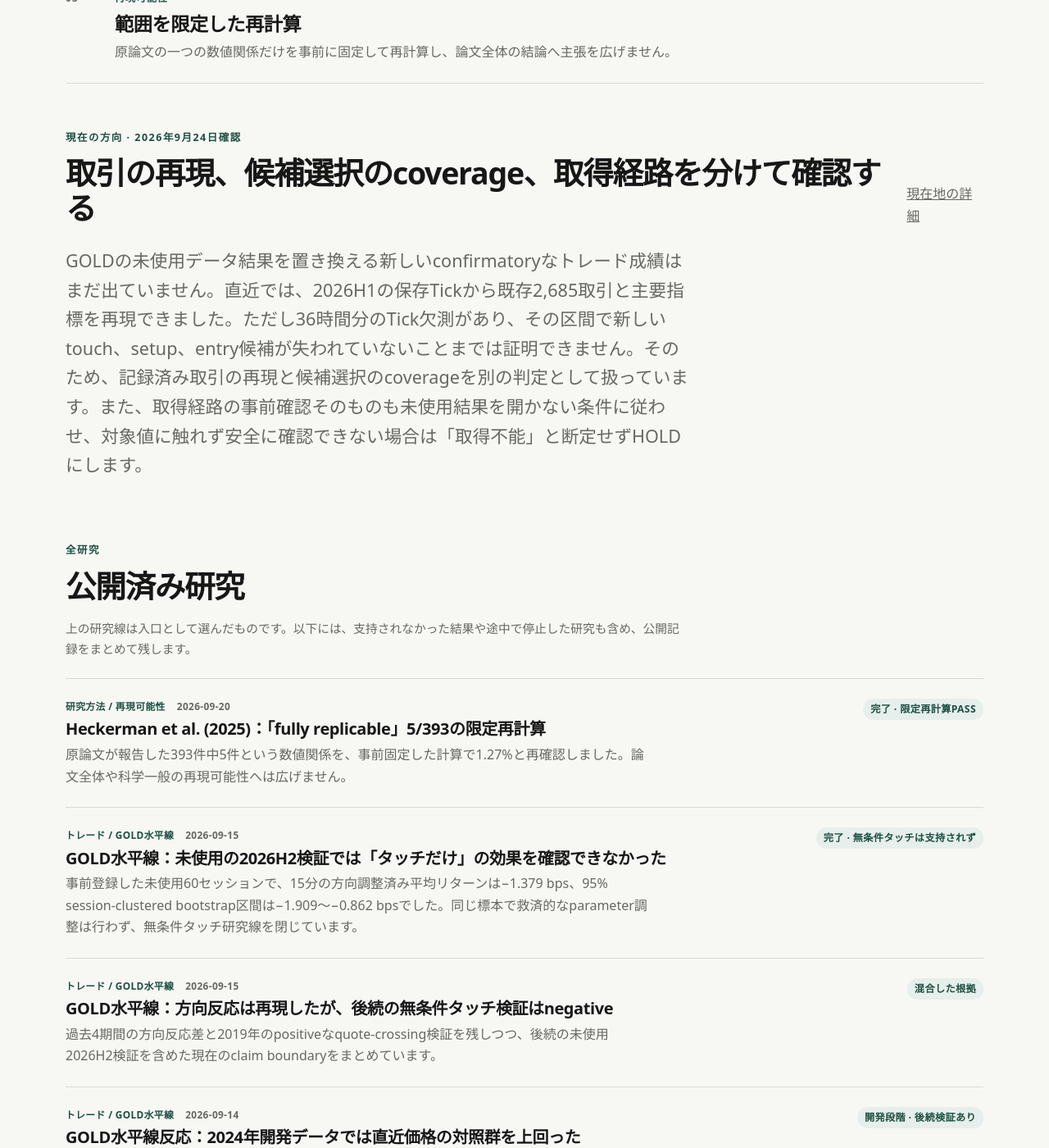
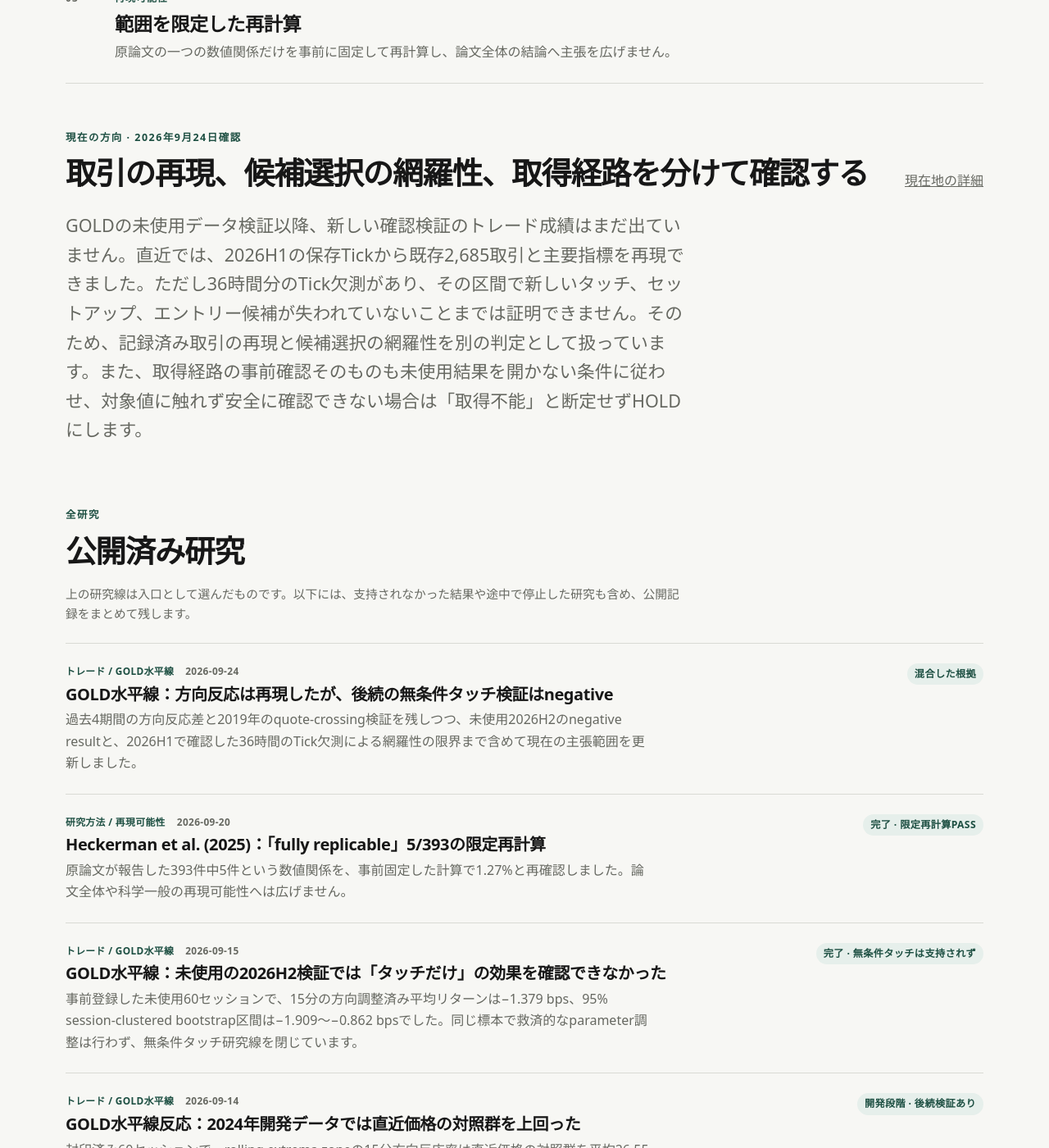
Before and after one commit to Josh-Temple/studio-lab-research, a Jekyll site: the page built from ja/research/index.md, in a window 1280 px wide and 1400 px high, scrolled down 922 px. Shown: the whole window at 82% size. Built offline with Jekyll 4.4.1, drawn with Linux system fonts in a browser that asks for light colours.

Commit message:
日本語研究一覧を最新状態に整合

```diff
--- a/ja/research/index.md
+++ b/ja/research/index.md
@@ -45,8 +45,8 @@ description: Studio Labの公開研究。方法、結果、限界、根拠を分
 </section>
 
 <section class="section compact-section">
-  <div class="section-heading"><div><p class="eyebrow">現在の方向 · 2026年9月24日確認</p><h2>取引の再現、候補選択のcoverage、取得経路を分けて確認する</h2></div><a href="{{ '/ja/trading/' | relative_url }}">現在地の詳細</a></div>
-  <p class="lede">GOLDの未使用データ結果を置き換える新しいconfirmatoryなトレード成績はまだ出ていません。直近では、2026H1の保存Tickから既存2,685取引と主要指標を再現できました。ただし36時間分のTick欠測があり、その区間で新しいtouch、setup、entry候補が失われていないことまでは証明できません。そのため、記録済み取引の再現と候補選択のcoverageを別の判定として扱っています。また、取得経路の事前確認そのものも未使用結果を開かない条件に従わせ、対象値に触れず安全に確認できない場合は「取得不能」と断定せずHOLDにします。</p>
+  <div class="section-heading"><div><p class="eyebrow">現在の方向 · 2026年9月24日確認</p><h2>取引の再現、候補選択の網羅性、取得経路を分けて確認する</h2></div><a href="{{ '/ja/trading/' | relative_url }}">現在地の詳細</a></div>
+  <p class="lede">GOLDの未使用データ検証以降、新しい確認検証のトレード成績はまだ出ていません。直近では、2026H1の保存Tickから既存2,685取引と主要指標を再現できました。ただし36時間分のTick欠測があり、その区間で新しいタッチ、セットアップ、エントリー候補が失われていないことまでは証明できません。そのため、記録済み取引の再現と候補選択の網羅性を別の判定として扱っています。また、取得経路の事前確認そのものも未使用結果を開かない条件に従わせ、対象値に触れず安全に確認できない場合は「取得不能」と断定せずHOLDにします。</p>
 </section>
 
 <section class="section">
@@ -55,6 +55,14 @@ description: Studio Labの公開研究。方法、結果、限界、根拠を分
   </div>
   <p class="registry-note">上の研究線は入口として選んだものです。以下には、支持されなかった結果や途中で停止した研究も含め、公開記録をまとめて残します。</p>
   <div class="research-list">
+    <article class="research-item">
+      <div>
+        <p class="research-entry-meta"><span>トレード / GOLD水平線</span><time datetime="2026-09-24">2026-09-24</time></p>
+        <h2><a href="{{ '/ja/research/gold-horizontal-replication-execution-evidence/' | relative_url }}">GOLD水平線：方向反応は再現したが、後続の無条件タッチ検証はnegative</a></h2>
+        <p>過去4期間の方向反応差と2019年のquote-crossing検証を残しつつ、未使用2026H2のnegative resultと、2026H1で確認した36時間のTick欠測による網羅性の限界まで含めて現在の主張範囲を更新しました。</p>
+      </div>
+      <span class="status">混合した根拠</span>
+    </article>
     <article class="research-item">
       <div>
         <p class="research-entry-meta"><span>研究方法 / 再現可能性</span><time datetime="2026-09-20">2026-09-20</time></p>
@@ -71,14 +79,7 @@ description: Studio Labの公開研究。方法、結果、限界、根拠を分
       </div>
       <span class="status">完了 · 無条件タッチは支持されず</span>
     </article>
-    <article class="research-item">
-      <div>
-        <p class="research-entry-meta"><span>トレード / GOLD水平線</span><time datetime="2026-09-15">2026-09-15</time></p>
-        <h2><a href="{{ '/ja/research/gold-horizontal-replication-execution-evidence/' | relative_url }}">GOLD水平線：方向反応は再現したが、後続の無条件タッチ検証はnegative</a></h2>
-        <p>過去4期間の方向反応差と2019年のpositiveなquote-crossing検証を残しつつ、後続の未使用2026H2検証を含めた現在のclaim boundaryをまとめています。</p>
-      </div>
-      <span class="status">混合した根拠</span>
-    </article>
+
     <article class="research-item">
       <div>
         <p class="research-entry-meta"><span>トレード / GOLD水平線</span><time datetime="2026-09-14">2026-09-14</time></p>
```
